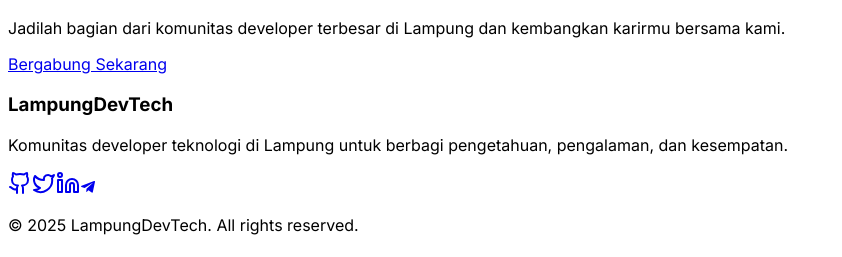
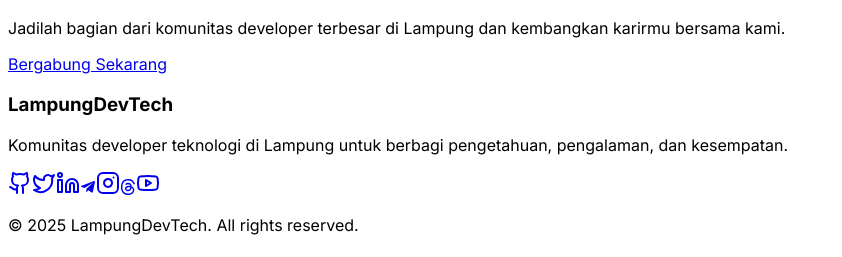
Before and after one commit to lampungdevtech/lampungdevtech-platform, a Next.js app in the folder apps/web/: page / in a window 1280 px wide. Shown: the part 4582-4839 px from the top of the page, without its empty margins (0-842 px from the left). Built offline with nearby package versions, Linux system fonts and the light colour scheme; no server answers.

Commit message:
chore(web): update social media links in footer section

```diff
--- a/apps/web/components/footer.tsx
+++ b/apps/web/components/footer.tsx
@@ -1,7 +1,8 @@
 import Link from 'next/link';
-import { Github, Twitter, Linkedin } from 'lucide-react';
+import { Github, Twitter, Linkedin, Instagram, Youtube } from 'lucide-react';
 import { FaTelegramPlane } from 'react-icons/fa';
 import { Button } from '@/components/ui/button';
+import Threads from '@/components/icons/threads';
 
 const Footer = () => {
   return (
@@ -53,6 +54,36 @@
                   className="hover:text-accent-foreground/80"
                 >
                   <FaTelegramPlane className="h-5 w-5" />
+                </a>
+              </Button>
+              <Button variant="ghost" size="icon" asChild>
+                <a
+                  href="https://instagram.com/lampungdevtech"
+                  target="_blank"
+                  rel="noopener noreferrer"
+                  className="hover:text-primary-foreground/80"
+                >
+                  <Instagram className="h-5 w-5" />
+                </a>
+              </Button>
+              <Button variant="ghost" size="icon" asChild>
+                <a
+                  href="https://www.threads.net/@lampungdevtech"
+                  target="_blank"
+                  rel="noopener noreferrer"
+                  className="hover:text-primary-foreground/80"
+                >
+                  <Threads className="h-5 w-5" />
+                </a>
+              </Button>
+              <Button variant="ghost" size="icon" asChild>
+                <a
+                  href="https://www.youtube.com/@lampungdevtech"
+                  target="_blank"
+                  rel="noopener noreferrer"
+                  className="hover:text-primary-foreground/80"
+                >
+                  <Youtube className="h-5 w-5" />
                 </a>
               </Button>
             </div>
--- /dev/null
+++ b/apps/web/components/icons/threads.tsx
@@ -0,0 +1,19 @@
+const Threads = (props: React.SVGProps<SVGSVGElement>) => (
+  <svg
+    xmlns="http://www.w3.org/2000/svg"
+    aria-hidden="true"
+    role="img"
+    className="iconify iconify--simple-icons"
+    width="1em"
+    height="1em"
+    viewBox="0 0 24 24"
+    {...props}
+  >
+    <path
+      fill="currentColor"
+      d="M12.186 24h-.007c-3.581-.024-6.334-1.205-8.184-3.509C2.35 18.44 1.5 15.586 1.472 12.01v-.017c.03-3.579.879-6.43 2.525-8.482C5.845 1.205 8.6.024 12.18 0h.014c2.746.02 5.043.725 6.826 2.098c1.677 1.29 2.858 3.13 3.509 5.467l-2.04.569c-1.104-3.96-3.898-5.984-8.304-6.015c-2.91.022-5.11.936-6.54 2.717C4.307 6.504 3.616 8.914 3.589 12c.027 3.086.718 5.496 2.057 7.164c1.43 1.783 3.631 2.698 6.54 2.717c2.623-.02 4.358-.631 5.8-2.045c1.647-1.613 1.618-3.593 1.09-4.798c-.31-.71-.873-1.3-1.634-1.75c-.192 1.352-.622 2.446-1.284 3.272c-.886 1.102-2.14 1.704-3.73 1.79c-1.202.065-2.361-.218-3.259-.801c-1.063-.689-1.685-1.74-1.752-2.964c-.065-1.19.408-2.285 1.33-3.082c.88-.76 2.119-1.207 3.583-1.291a14 14 0 0 1 3.02.142c-.126-.742-.375-1.332-.75-1.757c-.513-.586-1.308-.883-2.359-.89h-.029c-.844 0-1.992.232-2.721 1.32l-1.757-1.18c.98-1.454 2.568-2.256 4.478-2.256h.044c3.194.02 5.097 1.975 5.287 5.388q.163.07.321.142c1.49.7 2.58 1.761 3.154 3.07c.797 1.82.871 4.79-1.548 7.158c-1.85 1.81-4.094 2.628-7.277 2.65Zm1.003-11.69q-.362 0-.739.021c-1.836.103-2.98.946-2.916 2.143c.067 1.256 1.452 1.839 2.784 1.767c1.224-.065 2.818-.543 3.086-3.71a10.5 10.5 0 0 0-2.215-.221"
+    />
+  </svg>
+);
+
+export default Threads;
```
